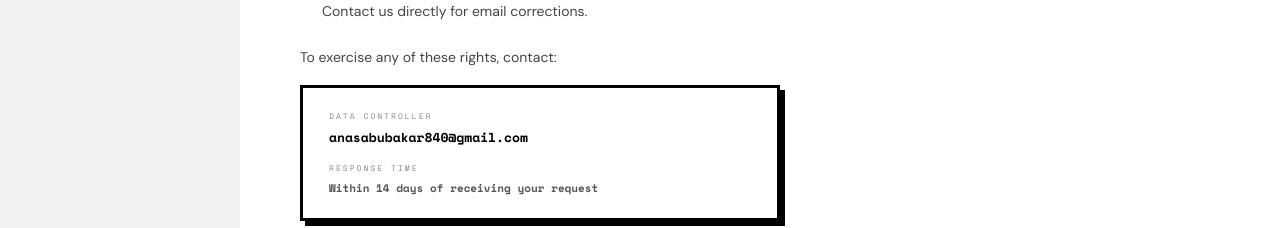
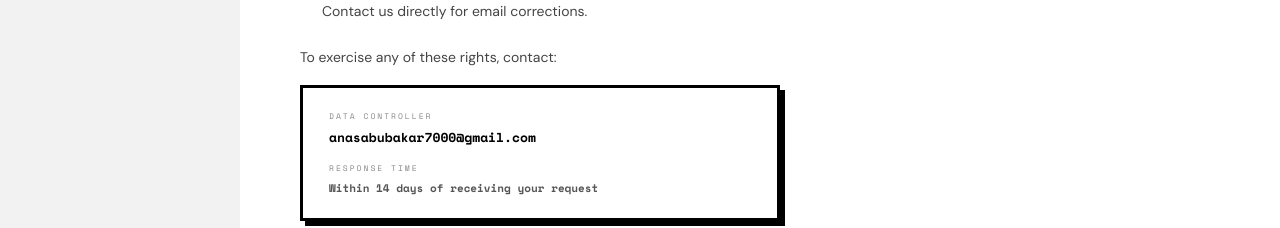
Before and after one commit to Anasabubakar/MoreMur, a Next.js app in the folder web/: page /legal in a window 1280 px wide. Shown: the part 4780-5008 px from the top of the page. Built offline with nearby package versions, Linux system fonts and the light colour scheme.

Commit message:
Fix operator contact email on legal pages.
Replace incorrect anasabubakar840@gmail.com with anasabubakar7000@gmail.com across terms, privacy, cookies, and legal footer.

Co-authored-by: Cursor <cursoragent@cursor.com>

```diff
--- a/web/src/components/legal/CookiePolicyPanel.tsx
+++ b/web/src/components/legal/CookiePolicyPanel.tsx
@@ -196,8 +196,8 @@ export function CookiePolicyPanel() {
         <p className="legal-body-text">For questions about cookies or this policy, contact us at:</p>
         <div className="legal-contact-block">
           <div className="c-label">Contact</div>
-          <a className="c-val" href="mailto:anasabubakar840@gmail.com">
-            anasabubakar840@gmail.com
+          <a className="c-val" href="mailto:anasabubakar7000@gmail.com">
+            anasabubakar7000@gmail.com
           </a>
         </div>
       </section>
--- a/web/src/components/legal/LegalPage.tsx
+++ b/web/src/components/legal/LegalPage.tsx
@@ -242,7 +242,7 @@ export function LegalPage() {
             <br />
             moremur.vercel.app
             <br />
-            anasabubakar840@gmail.com
+            anasabubakar7000@gmail.com
           </div>
         </footer>
       </div>
--- a/web/src/components/legal/PrivacyPolicyPanel.tsx
+++ b/web/src/components/legal/PrivacyPolicyPanel.tsx
@@ -315,8 +315,8 @@ export function PrivacyPolicyPanel() {
         <p className="legal-body-text">To exercise any of these rights, contact:</p>
         <div className="legal-contact-block">
           <div className="c-label">Data Controller</div>
-          <a className="c-val" href="mailto:anasabubakar840@gmail.com">
-            anasabubakar840@gmail.com
+          <a className="c-val" href="mailto:anasabubakar7000@gmail.com">
+            anasabubakar7000@gmail.com
           </a>
           <div className="c-label" style={{ marginTop: 8 }}>
             Response Time
--- a/web/src/components/legal/TermsPanel.tsx
+++ b/web/src/components/legal/TermsPanel.tsx
@@ -321,8 +321,8 @@ export function TermsPanel() {
         <p className="legal-body-text">
           If you do not consent to your anonymised data being included in aggregate reports,
           you must not use Murmur, or contact us at{" "}
-          <a className="legal-mail-link" href="mailto:anasabubakar840@gmail.com">
-            anasabubakar840@gmail.com
+          <a className="legal-mail-link" href="mailto:anasabubakar7000@gmail.com">
+            anasabubakar7000@gmail.com
           </a>{" "}
           to request exclusion before deleting your account.
         </p>
```
